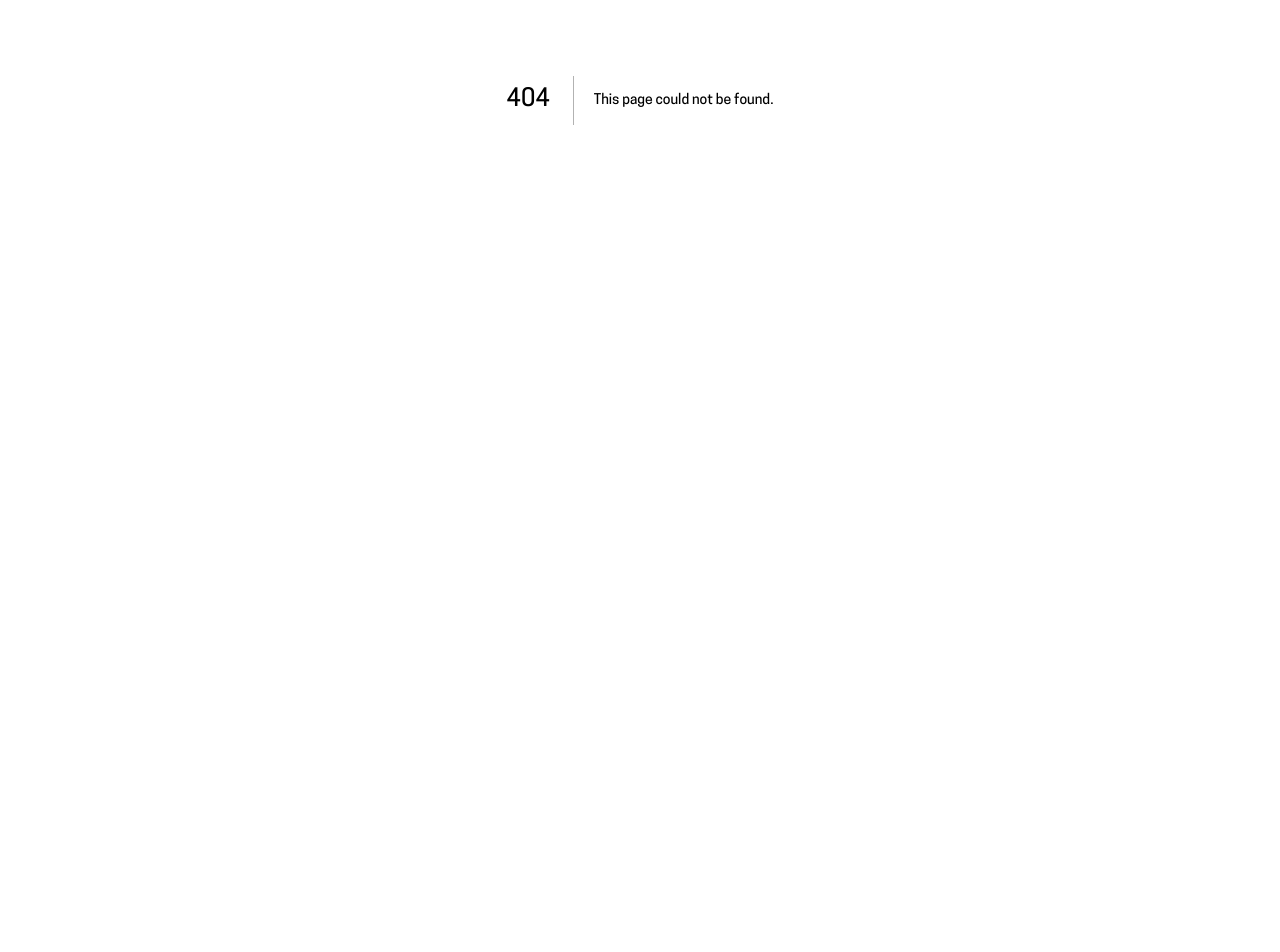
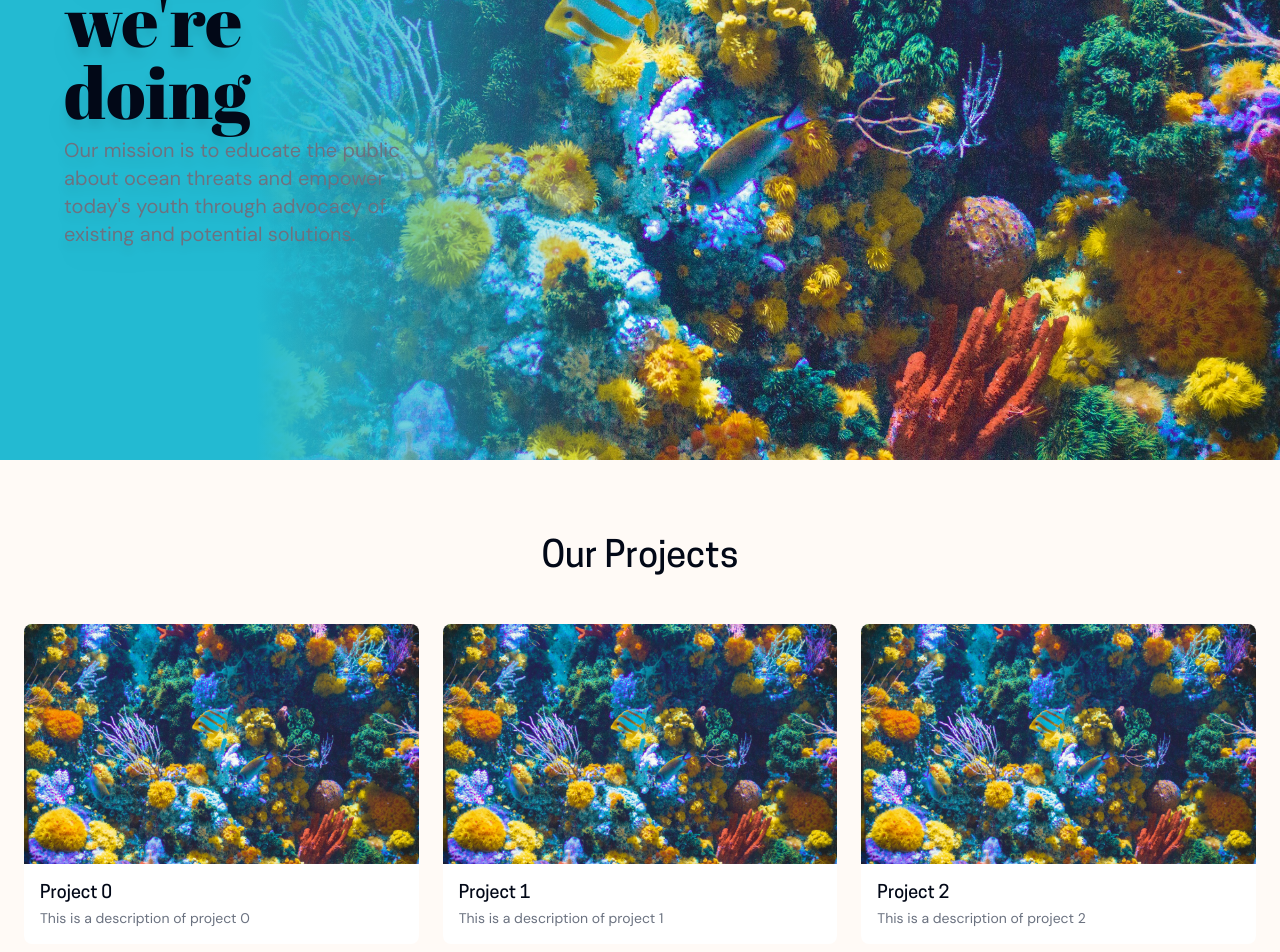
Before and after one commit to Marcus5408/yoi-website, a Next.js app: page /projects in a window 1280 px wide. Before the commit this address had no page. Shown: the part 300-1252 px from the top of the page. Before the commit the page ends 800 px from the top, so only its background shows below. Built offline with nearby package versions, Linux system fonts and the light colour scheme.

Commit message:
feat: add Projects Page

```diff
--- /dev/null
+++ b/src/app/projects/page.tsx
@@ -0,0 +1,43 @@
+"use client";
+
+import Image from "next/image";
+import YOINav from "@/components/navigation/navigation.tsx";
+import Banner from "@/components/banners/banner";
+import TextSection from "@/components/sections/text-section";
+import ProjectCard from "@/components/project-card";
+
+export default function Home() {
+  return (
+    <div className="flex min-h-screen flex-col items-center justify-between bg-yoi-white dark:bg-yoi-black w-screen">
+      <YOINav />
+      <main className="flex-1 z-1">
+        <Banner bg="/shaun-low-v8Un2Roo1Ak-unsplash.jpg">
+          <h1 className="text-4xl sm:text-5xl md:text-6xl lg:text-7xl/none fancy">
+            What we&apos;re doing
+          </h1>
+          <p className="max-w-[600px] text-gray-500 md:text-xl dark:text-gray-400">
+            Our mission is to educate the public about ocean threats and empower
+            today&apos;s youth through advocacy of existing and potential
+            solutions.
+          </p>
+        </Banner>
+        <section className="w-full py-12 md:py-24 lg:py-32">
+          <h1 className="text-3xl sm:text-4xl xl:text-4xl/none font-bold text-center -mt-12 pb-12">
+            Our Projects
+          </h1>
+          <div className="container grid grid-cols-1 gap-6 px-4 md:grid-cols-2 lg:grid-cols-3 md:px-6">
+            {[...Array(6)].map((e, index) => (
+              <ProjectCard
+                key={index}
+                title={`Project ${index}`}
+                description={`This is a description of project ${index}`}
+                image="/shaun-low-v8Un2Roo1Ak-unsplash.jpg"
+                link="#"
+              />
+            ))}
+          </div>
+        </section>
+      </main>
+    </div>
+  );
+}
--- /dev/null
+++ b/src/components/project-card.tsx
@@ -0,0 +1,51 @@
+/* eslint-disable @next/next/no-img-element */
+
+import Link from "next/link";
+import Image from "next/image";
+
+type ProjectCardProps = {
+  title?: string;
+  description?: string;
+  image?: string;
+  link?: string;
+  className?: string;
+};
+
+const ProjectCard: React.FC<ProjectCardProps> = ({
+  title,
+  description,
+  image,
+  link,
+  className,
+}) => {
+  const checkedTitle = title ?? "Project Title";
+  const checkedImage = image ?? "/wexor-tmg-L-2p8fapOA8-unsplash.jpg";
+  const checkedLink = link ?? "#";
+
+  return (
+    <div className="group relative overflow-hidden rounded-lg">
+      <Link className="absolute inset-0 z-10" href={checkedLink}>
+        <span className="sr-only">View Project</span>
+      </Link>
+      <Image
+        alt={checkedTitle}
+        className="h-60 w-full object-cover transition-all duration-300 group-hover:scale-105"
+        height={300}
+        src={checkedImage}
+        style={{
+          aspectRatio: "400/300",
+          objectFit: "cover",
+        }}
+        width={400}
+      />
+      <div className="bg-white p-4 dark:bg-gray-950">
+        <h3 className="text-lg font-semibold">{title}</h3>
+        <p className="text-sm text-gray-500 dark:text-gray-400">
+          {description}
+        </p>
+      </div>
+    </div>
+  );
+};
+
+export default ProjectCard;
```
